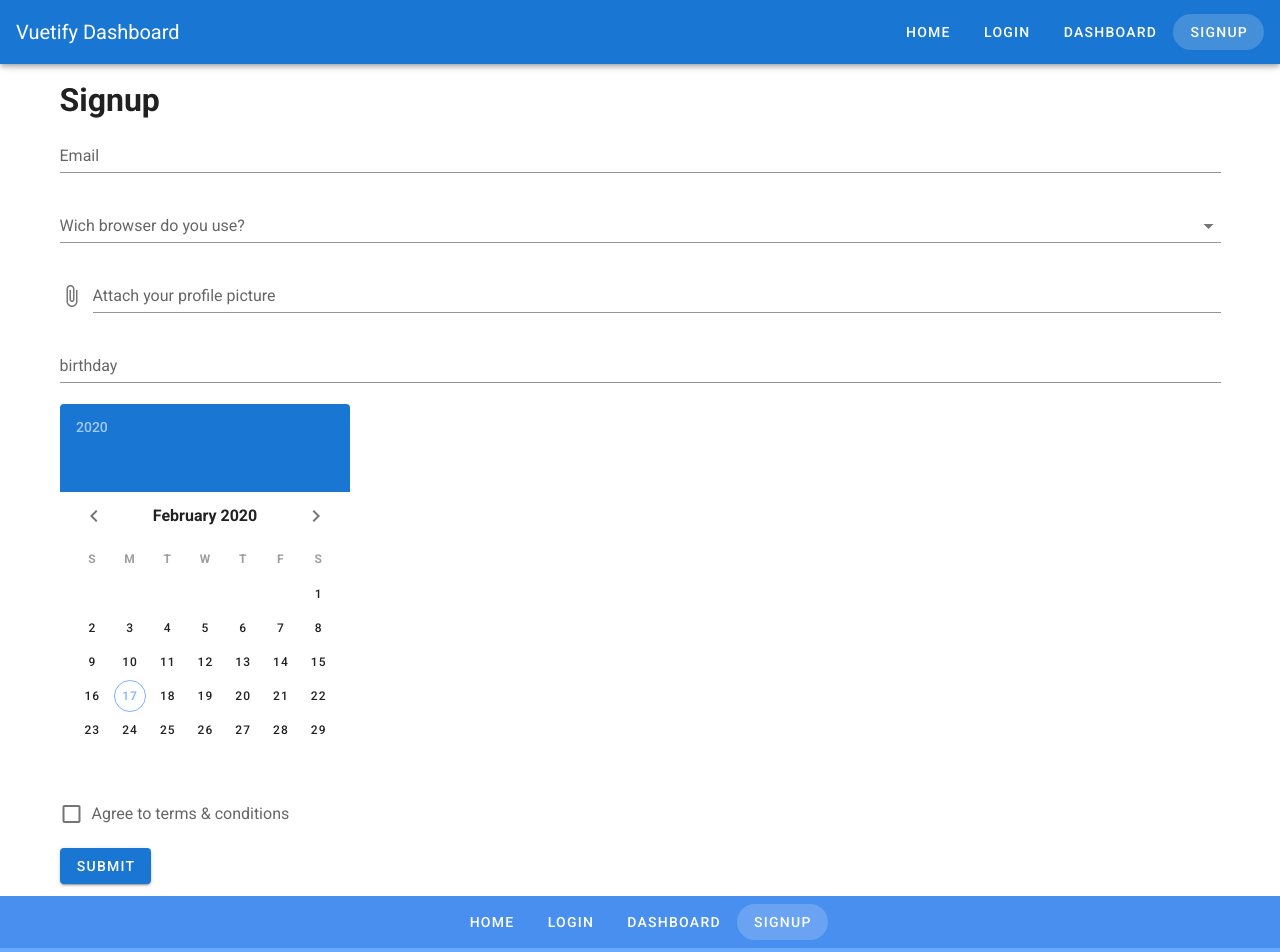
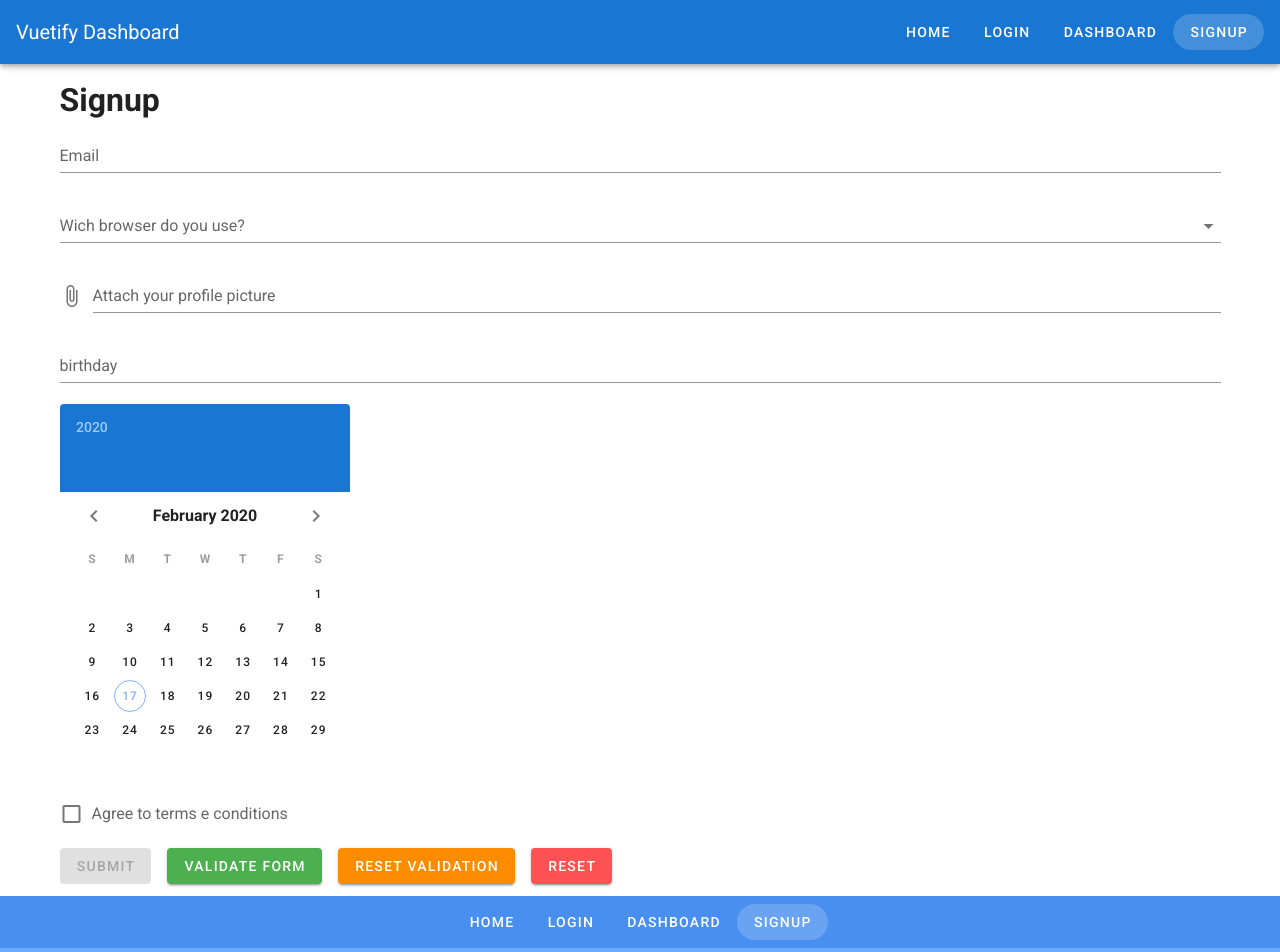
Before and after one commit to juliosaraiva/vuemastery-vuetify, a Vue app: page /signup in a window 1280 px wide. Shown: the top 952 px of the page. Built offline with nearby package versions, Linux system fonts and the light colour scheme.

Commit message:
feat: Validation form

```diff
--- a/src/views/Dashboard.vue
+++ b/src/views/Dashboard.vue
@@ -68,9 +68,6 @@
       timeline: timelineData
     };
   },
-  created() {
-    console.log(this.statistics);
-  },
   methods: {
     setEmployee(event) {
       this.snackbar = true;
--- a/src/views/Signup.vue
+++ b/src/views/Signup.vue
@@ -3,14 +3,22 @@
     <v-row>
       <v-col>
         <h1>Signup</h1>
-        <v-form>
-          <v-text-field label="Email" type="email"></v-text-field>
+        <v-form ref="signUpForm" v-model="formValidity">
+          <v-text-field label="Email" type="email" v-model="email" :rules="emailRules" required></v-text-field>
           <v-autocomplete label="Wich browser do you use?" :items="browsers"></v-autocomplete>
           <v-file-input label="Attach your profile picture"></v-file-input>
           <v-text-field label="birthday" v-model="birthday" readonly></v-text-field>
           <v-date-picker v-model="birthday"></v-date-picker>
-          <v-checkbox label="Agree to terms & conditions"></v-checkbox>
-          <v-btn type="submit" color="primary">Submit</v-btn>
+          <v-checkbox
+            label="Agree to terms e conditions"
+            v-model="agreeToTerms"
+            :rules="agreeToTermRules"
+            required
+          ></v-checkbox>
+          <v-btn class="mr-4" type="submit" color="primary" :disabled="!formValidity">Submit</v-btn>
+          <v-btn class="mr-4" color="success" @click="validateForm">Validate Form</v-btn>
+          <v-btn class="mr-4" color="warning" @click="resetValidation">Reset Validation</v-btn>
+          <v-btn color="error" @click="resetForm">Reset</v-btn>
         </v-form>
       </v-col>
     </v-row>
@@ -19,10 +27,42 @@
 
 <script>
 export default {
-  data: () => ({
-    birthday: "",
-    browsers: ["Chrome", "Firefox", "Safari", "Opera", "Edge"]
-  })
+  data() {
+    return {
+      birthday: "",
+      browsers: ["Chrome", "Firefox", "Safari", "Opera", "Edge"],
+      agreeToTerms: null,
+      agreeToTermRules: [
+        value =>
+          !!value ||
+          "You must agree to terms and conditions to sign up for an account."
+      ],
+      email: "",
+      emailRules: [
+        value => !!value || "Email is required.",
+        value => value.indexOf("@") !== 0 || "Email should have a username.",
+        value => value.includes("@") || "Email should include an @ symbol.",
+        value =>
+          value.indexOf(".") - value.indexOf("@") > 1 ||
+          "Email should contain a valid domain.",
+        value =>
+          value.indexOf(".") <= value.length - 3 ||
+          "Email should contain a valid domain extension."
+      ],
+      formValidity: false
+    };
+  },
+  methods: {
+    validateForm() {
+      this.$refs.signUpForm.validate();
+    },
+    resetForm() {
+      this.$refs.signUpForm.reset();
+    },
+    resetValidation() {
+      this.$refs.signUpForm.resetValidation();
+    }
+  }
 };
 </script>
 
```
